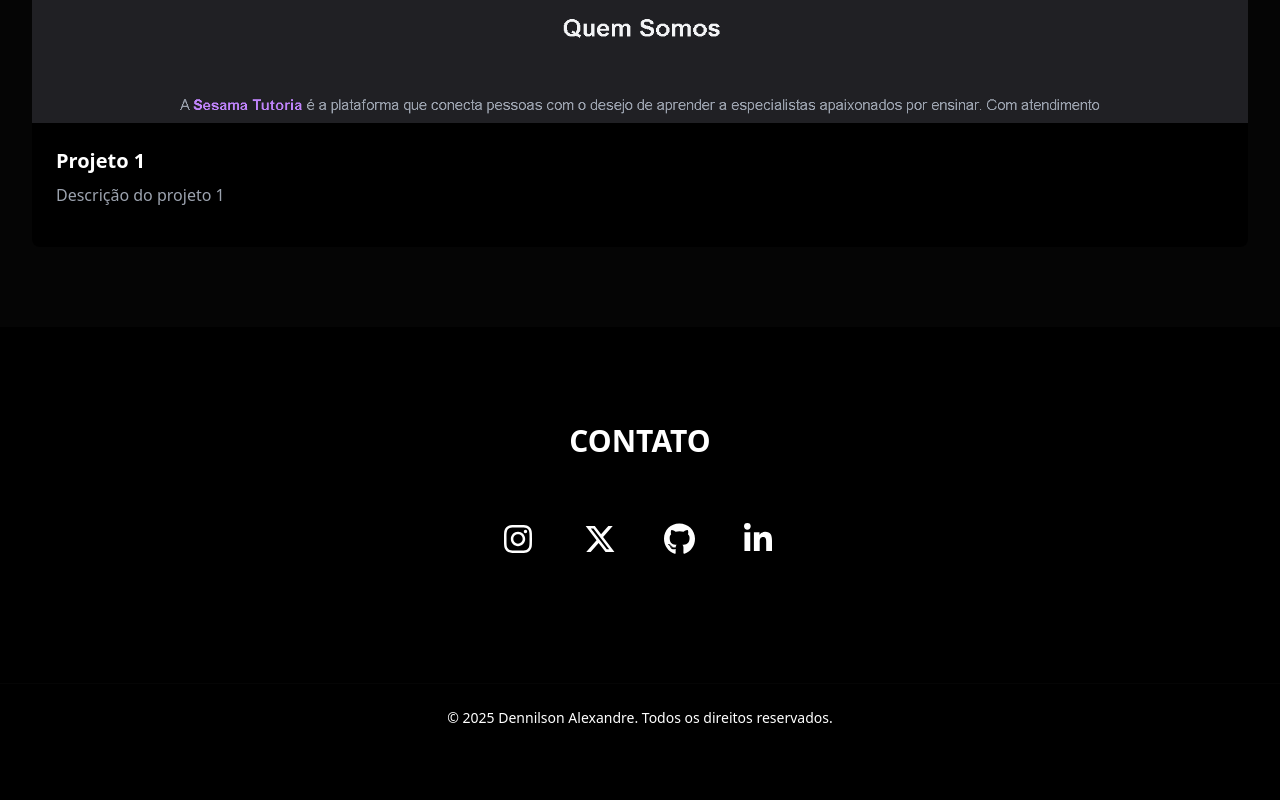
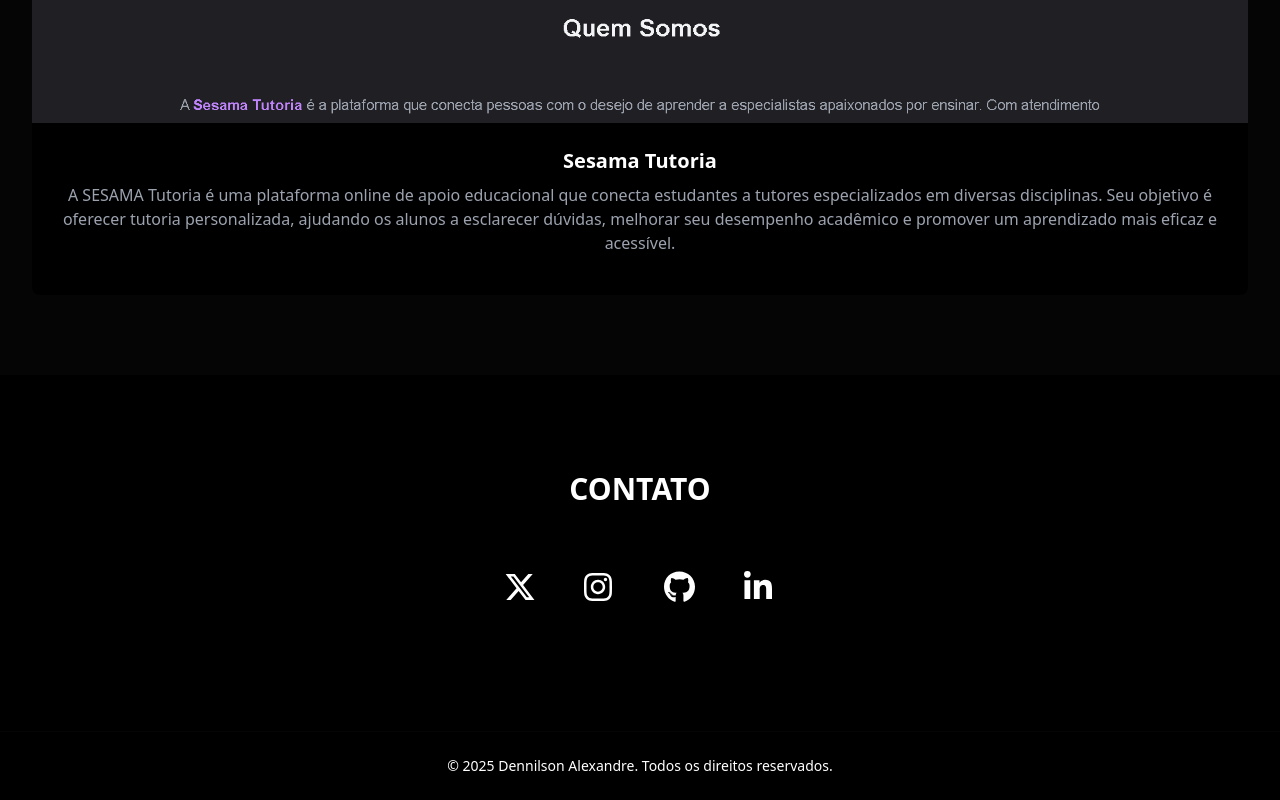
Before and after one commit to alexandredennilson/alexandredennilson.github.io, a plain HTML site: page index.html in a window 1280 px wide. Shown: the part 1662-2462 px from the top of the page. Before the commit the page ends 2414 px from the top, so only its background shows below. Drawn offline with nearby package versions, Linux system fonts and the light colour scheme.

Commit message:
adicionando contatos

```diff
--- a/index.html
+++ b/index.html
@@ -31,7 +31,7 @@
     <section class="min-h-screen flex items-center justify-center">
         <div class="text-center">
             <h1 class="text-5xl md:text-7xl font-bold mb-4">DENNILSON</h1>
-            <p class="text-xl md:text-2xl text-gray-400 mb-8">Desenvolvedor Full Stack</p>
+            <p class="text-xl md:text-2xl text-gray-400 mb-8">Desenvolvedor Front End</p>
             <div class="space-x-4">
                 <a href="#projetos" class="bg-white text-black px-6 py-3 rounded-full hover:bg-[#050505] hover:text-white transition">Ver Projetos</a>
                 <a href="#contato" class="border border-white px-6 py-3 rounded-full hover:bg-[#050505] transition">Contato</a>
@@ -58,8 +58,12 @@
                 <a href="https://sesamatutoria.github.io/" target="_blank" class="project-card bg-black rounded-lg overflow-hidden block">
                     <img src="assets/img/projeto-1.png" alt="Projeto 1" class="w-full">
                     <div class="p-6">
-                        <h3 class="text-xl font-bold mb-2">Projeto 1</h3>
-                        <p class="text-gray-400 mb-4">Descrição do projeto 1</p>
+                        <h3 class="text-xl font-bold mb-2 text-center">Sesama Tutoria</h3>
+                        <p class="text-gray-400 mb-4 text-center">
+                            A SESAMA Tutoria é uma plataforma online de apoio educacional que conecta estudantes a tutores especializados
+                             em diversas disciplinas. Seu objetivo é oferecer tutoria personalizada, ajudando os alunos a esclarecer dúvidas,
+                              melhorar seu desempenho acadêmico e promover um aprendizado mais eficaz e acessível.
+                        </p>
                     </div>
                 </a>
                 <!-- Adicione mais projetos aqui -->
@@ -73,8 +77,17 @@
       <h3 class="text-3xl font-bold mb-8">CONTATO</h3>
       <div class="flex flex-wrap justify-center items-center gap-12 py-8">
 
+      <!-- X (Twitter) -->
+      <a href="https://x.com/xdennilson" target="_blank" class="text-current hover:text-[#050505]">
+        <span class="[&>svg]:h-8 [&>svg]:w-8">
+          <svg xmlns="http://www.w3.org/2000/svg" fill="currentColor" viewBox="0 0 512 512">
+            <path d="M389.2 48h70.6L305.6 224.2 487 464H345L233.7 318.6 106.5 464H35.8L200.7 275.5 26.8 48H172.4L272.9 180.9 389.2 48zM364.4 421.8h39.1L151.1 88h-42L364.4 421.8z"/>
+          </svg>
+        </span>
+      </a>
+
           <!-- Instagram -->
-    <a href="https://www.instagram.com/sesamatutoria/" target="_blank" class="text-current hover:text-[#050505]">
+    <a href="https://www.instagram.com/alexandredennilson" target="_blank" class="text-current hover:text-[#050505]">
       <span class="[&>svg]:h-8 [&>svg]:w-8">
         <svg xmlns="http://www.w3.org/2000/svg" fill="currentColor" viewBox="0 0 512 512">
           <path d="M224.1 141c-63.6 0-114.9 51.3-114.9 114.9s51.3 114.9 114.9 114.9S339 319.5 339 255.9 287.7 141 224.1 141zm0 189.6c-41.1 0-74.7-33.5-74.7-74.7s33.5-74.7 74.7-74.7 74.7 33.5 74.7 74.7-33.6 74.7-74.7 74.7zm146.4-194.3c0 14.9-12 26.8-26.8 26.8-14.9 0-26.8-12-26.8-26.8s12-26.8 26.8-26.8 26.8 12 26.8 26.8zm76.1 27.2c-1.7-35.9-9.9-67.7-36.2-93.9-26.2-26.2-58-34.4-93.9-36.2-37-2.1-147.9-2.1-184.9 0-35.8 1.7-67.6 9.9-93.9 36.1s-34.4 58-36.2 93.9c-2.1 37-2.1 147.9 0 184.9 1.7 35.9 9.9 67.7 36.2 93.9s58 34.4 93.9 36.2c37 2.1 147.9 2.1 184.9 0 35.9-1.7 67.7-9.9 93.9-36.2 26.2-26.2 34.4-58 36.2-93.9 2.1-37 2.1-147.8 0-184.8zM398.8 388c-7.8 19.6-22.9 34.7-42.6 42.6-29.5 11.7-99.5 9-132.1 9s-102.7 2.6-132.1-9c-19.6-7.8-34.7-22.9-42.6-42.6-11.7-29.5-9-99.5-9-132.1s-2.6-102.7 9-132.1c7.8-19.6 22.9-34.7 42.6-42.6 29.5-11.7 99.5-9 132.1-9s102.7-2.6 132.1 9c19.6 7.8 34.7 22.9 42.6 42.6 11.7 29.5 9 99.5 9 132.1s2.7 102.7-9 132.1z"/>
@@ -82,17 +95,8 @@
       </span>
     </a>
 
-    <!-- X (Twitter) -->
-    <a href="https://x.com/SesamaTutoria" target="_blank" class="text-current hover:text-[#050505]">
-      <span class="[&>svg]:h-8 [&>svg]:w-8">
-        <svg xmlns="http://www.w3.org/2000/svg" fill="currentColor" viewBox="0 0 512 512">
-          <path d="M389.2 48h70.6L305.6 224.2 487 464H345L233.7 318.6 106.5 464H35.8L200.7 275.5 26.8 48H172.4L272.9 180.9 389.2 48zM364.4 421.8h39.1L151.1 88h-42L364.4 421.8z"/>
-        </svg>
-      </span>
-    </a>
-
         <!-- Github -->
-        <a href="https://www.tiktok.com/@sesamatutoria" target="_blank" class="text-current hover:text-[#050505]">
+        <a href="https://github.com/alexandredennilson" target="_blank" class="text-current hover:text-[#050505]">
             <span class="[&>svg]:h-8 [&>svg]:w-8">
               <svg xmlns="http://www.w3.org/2000/svg" fill="currentColor" viewBox="0 0 512 512">
                 <path d="M165.9 397.4c0 2-2.3 3.6-5.2 3.6-3.3 .3-5.6-1.3-5.6-3.6 0-2 2.3-3.6 5.2-3.6 3-.3 5.6 1.3 5.6 3.6zm-31.1-4.5c-.7 2 1.3 4.3 4.3 4.9 2.6 1 5.6 0 6.2-2s-1.3-4.3-4.3-5.2c-2.6-.7-5.5 .3-6.2 2.3zm44.2-1.7c-2.9 .7-4.9 2.6-4.6 4.9 .3 2 2.9 3.3 5.9 2.6 2.9-.7 4.9-2.6 4.6-4.6-.3-1.9-3-3.2-5.9-2.9zM244.8 8C106.1 8 0 113.3 0 252c0 110.9 69.8 205.8 169.5 239.2 12.8 2.3 17.3-5.6 17.3-12.1 0-6.2-.3-40.4-.3-61.4 0 0-70 15-84.7-29.8 0 0-11.4-29.1-27.8-36.6 0 0-22.9-15.7 1.6-15.4 0 0 24.9 2 38.6 25.8 21.9 38.6 58.6 27.5 72.9 20.9 2.3-16 8.8-27.1 16-33.7-55.9-6.2-112.3-14.3-112.3-110.5 0-27.5 7.6-41.3 23.6-58.9-2.6-6.5-11.1-33.3 2.6-67.9 20.9-6.5 69 27 69 27 20-5.6 41.5-8.5 62.8-8.5s42.8 2.9 62.8 8.5c0 0 48.1-33.6 69-27 13.7 34.7 5.2 61.4 2.6 67.9 16 17.7 25.8 31.5 25.8 58.9 0 96.5-58.9 104.2-114.8 110.5 9.2 7.9 17 22.9 17 46.4 0 33.7-.3 75.4-.3 83.6 0 6.5 4.6 14.4 17.3 12.1C428.2 457.8 496 362.9 496 252 496 113.3 383.5 8 244.8 8zM97.2 352.9c-1.3 1-1 3.3 .7 5.2 1.6 1.6 3.9 2.3 5.2 1 1.3-1 1-3.3-.7-5.2-1.6-1.6-3.9-2.3-5.2-1zm-10.8-8.1c-.7 1.3 .3 2.9 2.3 3.9 1.6 1 3.6 .7 4.3-.7 .7-1.3-.3-2.9-2.3-3.9-2-.6-3.6-.3-4.3 .7zm32.4 35.6c-1.6 1.3-1 4.3 1.3 6.2 2.3 2.3 5.2 2.6 6.5 1 1.3-1.3 .7-4.3-1.3-6.2-2.2-2.3-5.2-2.6-6.5-1zm-11.4-14.7c-1.6 1-1.6 3.6 0 5.9 1.6 2.3 4.3 3.3 5.6 2.3 1.6-1.3 1.6-3.9 0-6.2-1.4-2.3-4-3.3-5.6-2z"/>
```
